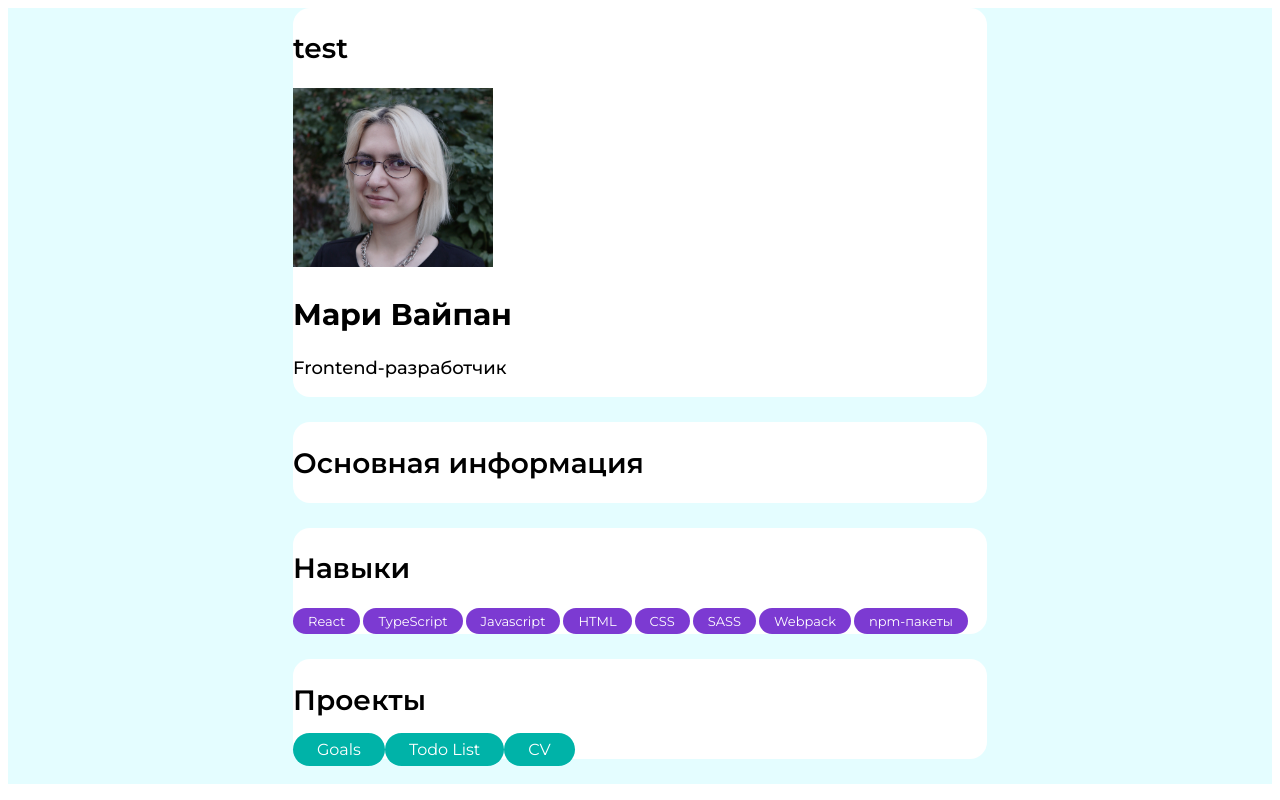
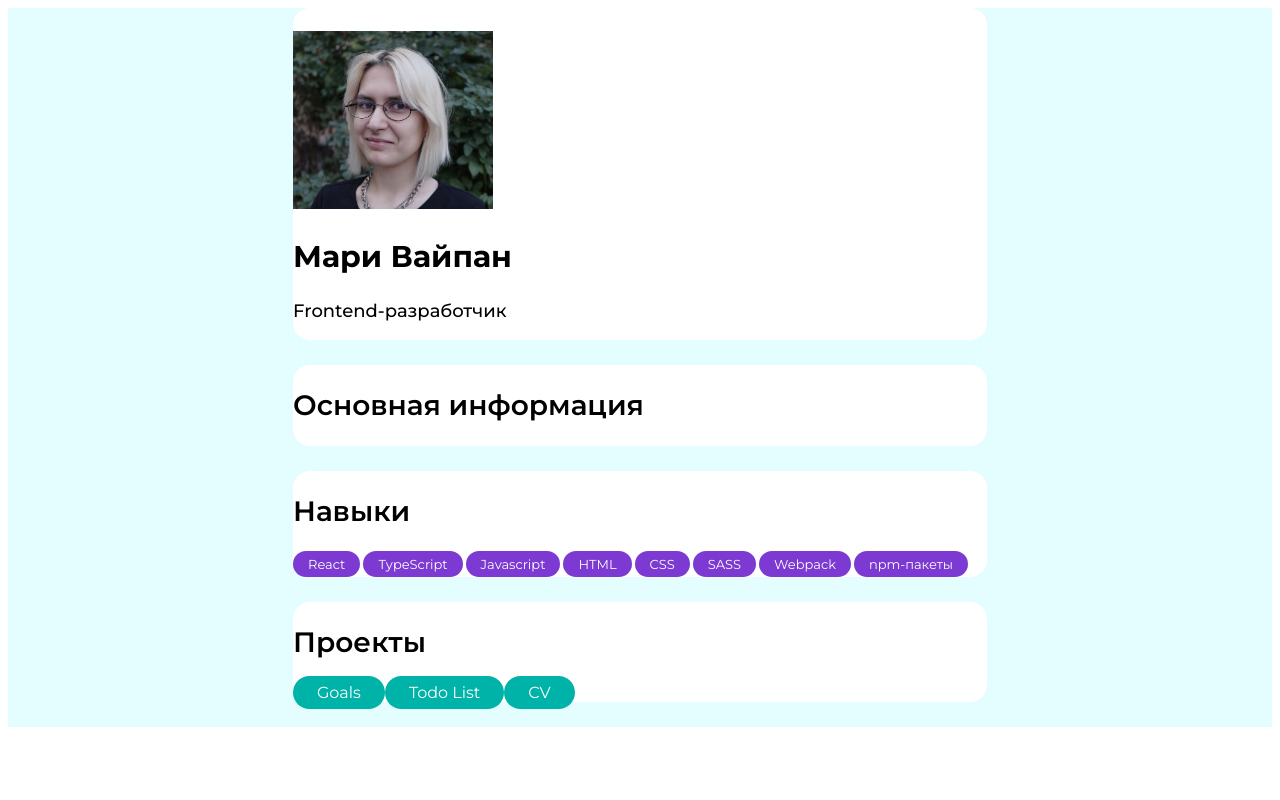
Before and after one commit to Ave-Mari/Mari-CV, a React app: page / in a window 1280 px wide. Built offline with nearby package versions, Linux system fonts and the light colour scheme; the HTML template or start-up script is replaced by a standard one.

Commit message:
remove useless prop

```diff
--- a/src/App.tsx
+++ b/src/App.tsx
@@ -14,7 +14,7 @@ import projects from './links-projects-data'
 const App = () => {
   return (
     <main>
-      <Section title='test'>
+      <Section>
         <img src={Avatar} alt='CV Picture' className='avatar'/>
         <h1>Мари Вайпан</h1>
         <h3>Frontend-разработчик</h3>
```
